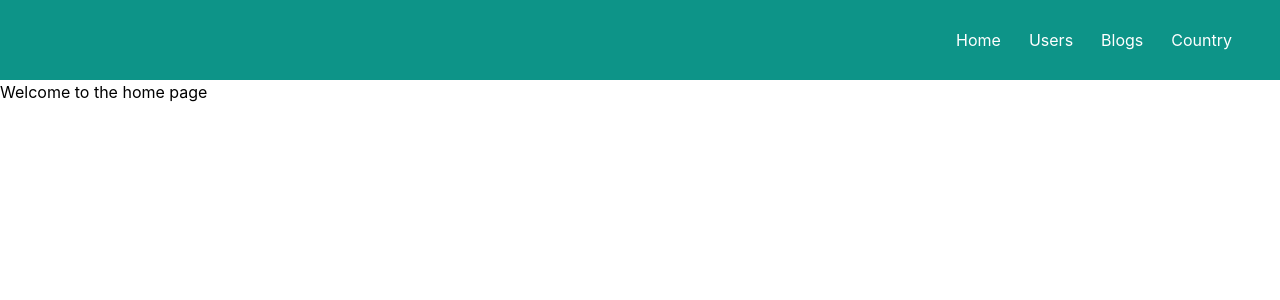
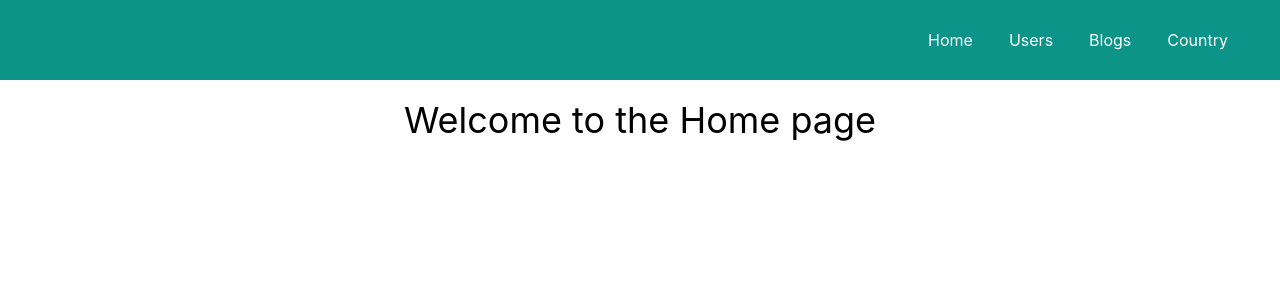
Before and after one commit to EhsanEIK/info-site-react-router-app, a React (Create React App) app: page / in a window 1280 px wide. Shown: the top 300 px of the page. Built offline with nearby package versions, Linux system fonts and the light colour scheme.

Commit message:
added simple home page design

```diff
--- a/src/components/Header/Header.js
+++ b/src/components/Header/Header.js
@@ -4,10 +4,10 @@ import { NavLink } from 'react-router-dom';
 const Header = () => {
     return (
         <nav className='bg-teal-600 text-white flex justify-end p-6'>
-            <NavLink className={({ isActive }) => isActive ? 'bg-blue-700 mr-5 p-1' : 'mr-5 p-1'} to='/home'>Home</NavLink>
-            <NavLink className={({ isActive }) => isActive ? 'bg-blue-700 mr-5 p-1' : 'mr-5 p-1'} to='/users' > Users</NavLink >
-            <NavLink className={({ isActive }) => isActive ? 'bg-blue-700 mr-5 p-1' : 'mr-5 p-1'} to='/blogs'>Blogs</NavLink>
-            <NavLink className={({ isActive }) => isActive ? 'bg-blue-700 mr-5 p-1' : 'mr-5 p-1'} to='/countries'>Country</NavLink>
+            <NavLink className={({ isActive }) => isActive ? 'bg-blue-700 mr-5 py-1 px-2' : 'mr-5 py-1 px-2'} to='/home'>Home</NavLink>
+            <NavLink className={({ isActive }) => isActive ? 'bg-blue-700 mr-5 py-1 px-2' : 'mr-5 py-1 px-2'} to='/users' > Users</NavLink >
+            <NavLink className={({ isActive }) => isActive ? 'bg-blue-700 mr-5 py-1 px-2' : 'mr-5 py-1 px-2'} to='/blogs'>Blogs</NavLink>
+            <NavLink className={({ isActive }) => isActive ? 'bg-blue-700 mr-5 py-1 px-2' : 'mr-5 py-1 px-2'} to='/countries'>Country</NavLink>
         </nav>
     );
 };
--- a/src/components/Home/Home.js
+++ b/src/components/Home/Home.js
@@ -3,7 +3,7 @@ import React from 'react';
 const Home = () => {
     return (
         <div>
-            <h2>Welcome to the home page</h2>
+            <h2 className='text-center text-4xl mt-5'>Welcome to the Home page</h2>
         </div>
     );
 };
--- a/src/routers/routers.js
+++ b/src/routers/routers.js
@@ -38,10 +38,10 @@ const router = createBrowserRouter([
                     return fetch(`https://jsonplaceholder.typicode.com/posts/${params.id}`);
                 },
                 element: <BlogDetails></BlogDetails>
-            }
+            },
+            { path: '*', element: <div>error 404!! Found</div> }
         ]
     },
-    { path: '*', element: <div>error 404!! Found</div> }
 ]);
 
 export default router;
```
